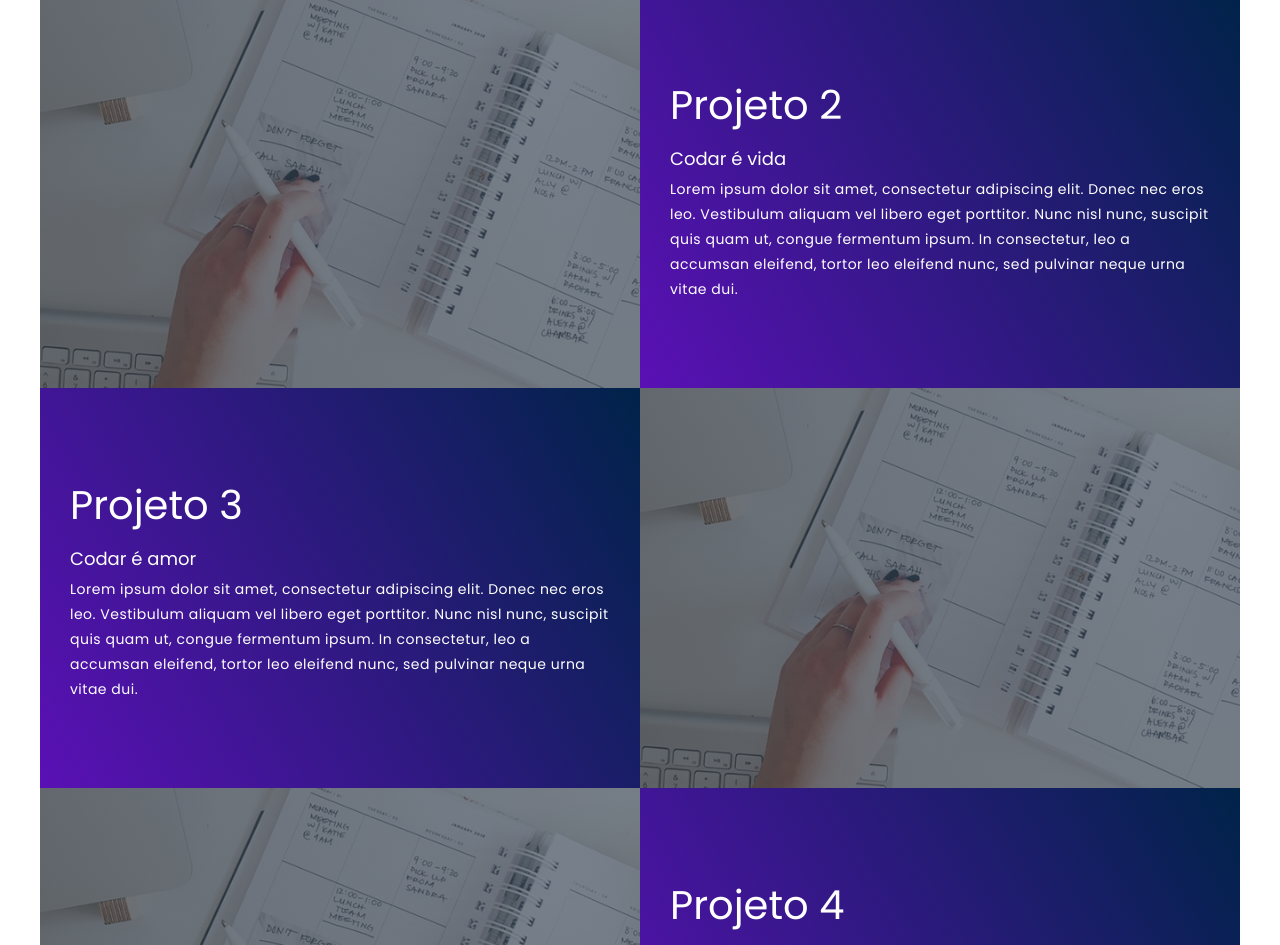
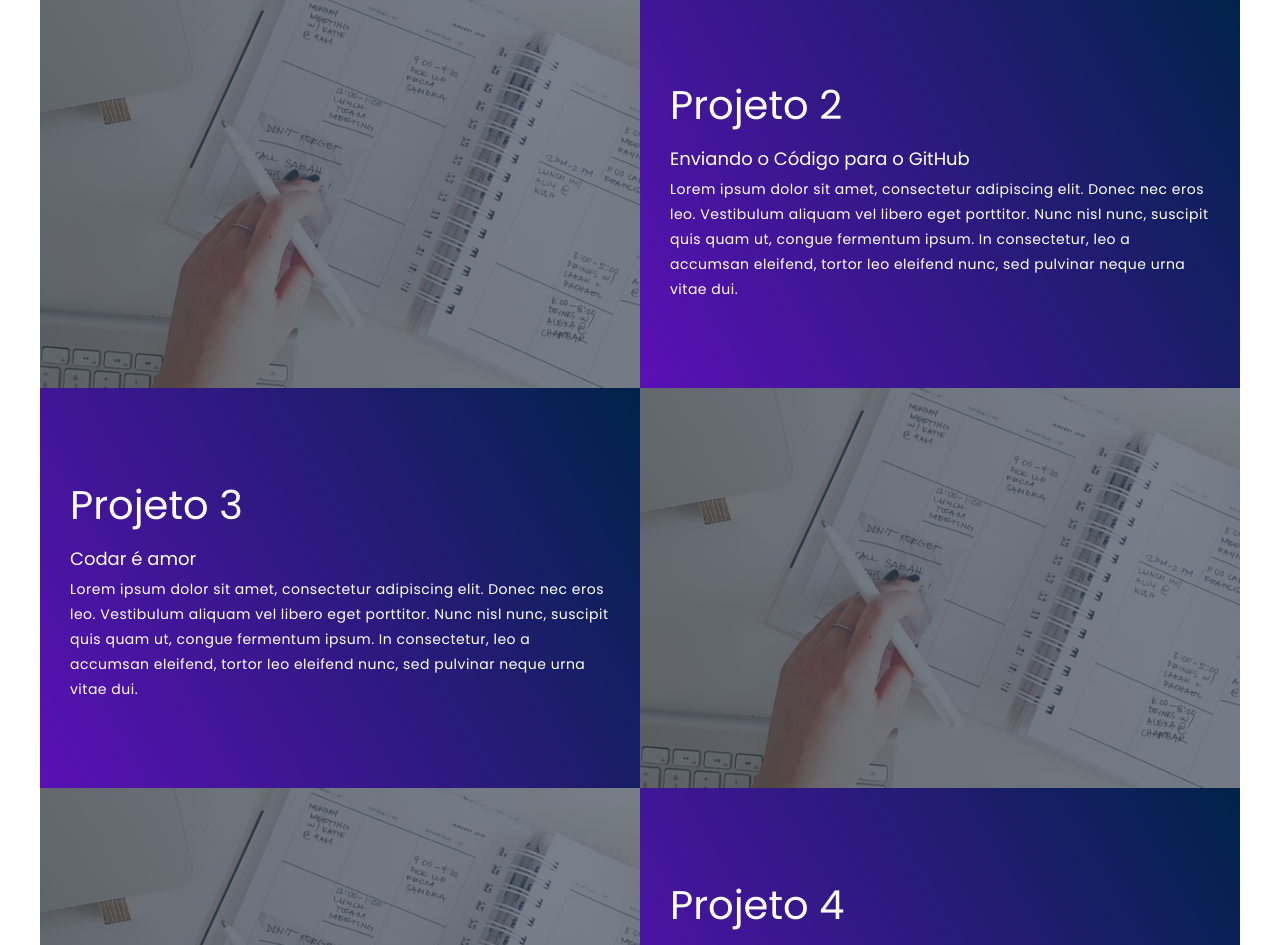
Before and after one commit to EnkiOH/estudo-portfolio, a plain HTML site: page index.html in a window 1280 px wide. Shown: the part 1587-2532 px from the top of the page. Drawn offline with Linux system fonts and the light colour scheme.

Commit message:
update project 2 description

```diff
--- a/index.html
+++ b/index.html
@@ -42,7 +42,7 @@
                 <div class="project-item">
                     <div class="project-info">
                         <h1>Projeto 2</h1>
-                        <h2>Codar é vida</h2>
+                        <h2>Enviando o Código para o GitHub</h2>
                         <p>Lorem ipsum dolor sit amet, consectetur adipiscing elit. Donec nec eros leo. Vestibulum
                             aliquam vel libero eget porttitor. Nunc nisl nunc, suscipit quis quam ut, congue fermentum
                             ipsum. In consectetur, leo a accumsan eleifend, tortor leo eleifend nunc, sed pulvinar neque
```
